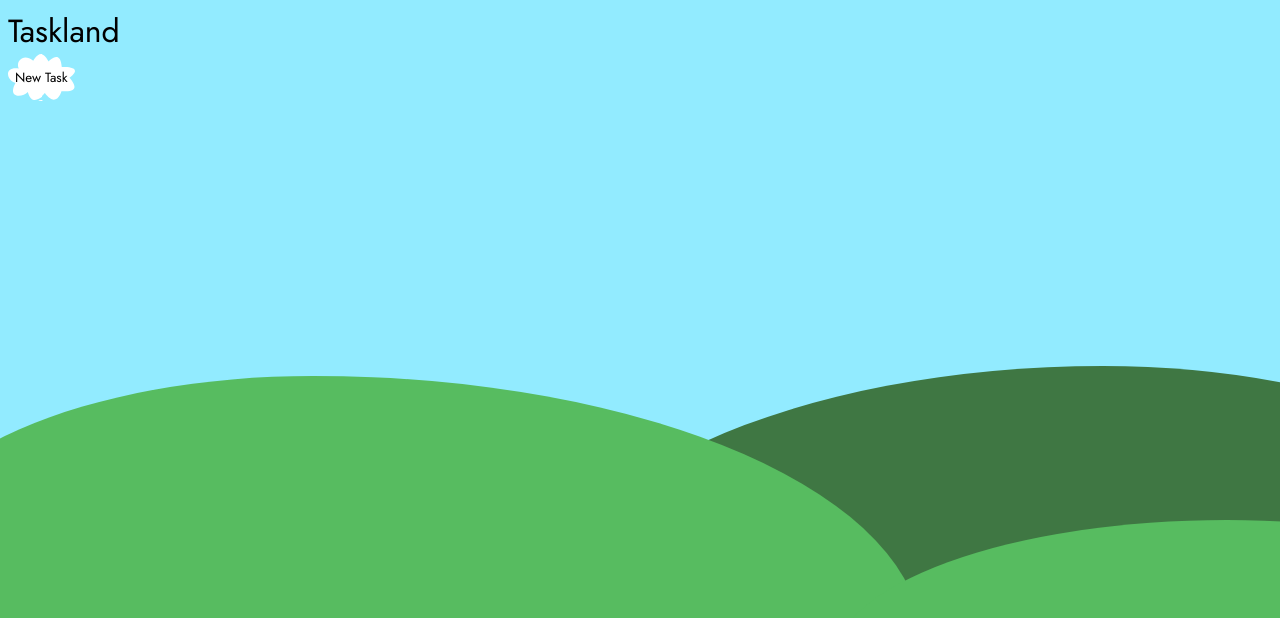
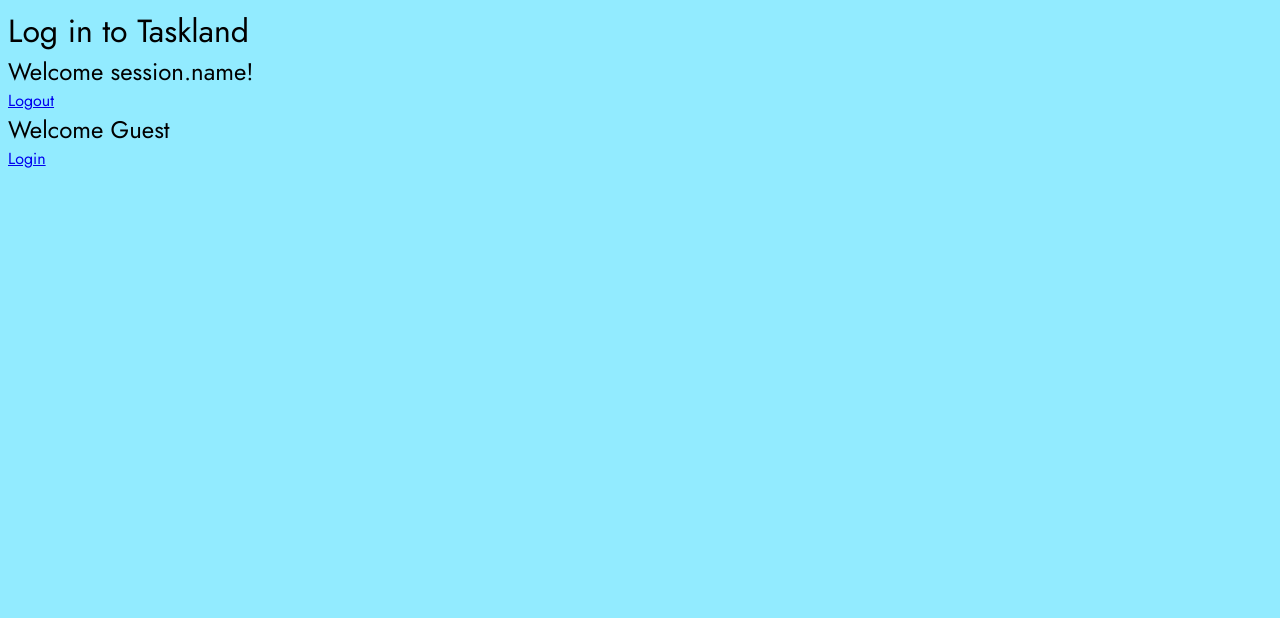
Before and after one commit to JonCyprus/HackDavis2025, a React (Create React App) app in the folder templates/: page / in a window 1280 px wide. Shown: the top 618 px of the page. Built offline with nearby package versions, Linux system fonts and the light colour scheme.

Commit message:
login pg updates

```diff
--- a/templates/src/App.js
+++ b/templates/src/App.js
@@ -2,7 +2,7 @@ import { useState } from "react";
 import './App.css';
 
 function App() {
-  const [state, setState] = useState('home');
+  const [state, setState] = useState('login');
 
   function Tasky(){
     return <img src="images/tasky-01.svg" className="tasky" alt="tasky, a fluffy yellow blob with big eyes" />;
@@ -36,8 +36,11 @@ function App() {
         Log in to Taskland
       </h1>
     </header>
-    <main className="home">
-      <p>insert login stuff here</p>
+    <main className="logIn">
+          <h2>Welcome session.name!</h2>
+          <p><a href="/logout">Logout</a></p>
+          <h2>Welcome Guest</h2>
+          <p><a href="/login">Login</a></p>
     </main>
   </div>);
 
@@ -99,7 +102,7 @@ switch(state){
   case "task":
     return taskPg;
   default:
-    return notLoggedInHomePg;
+    return logInPg;
 }
 
 }
```
